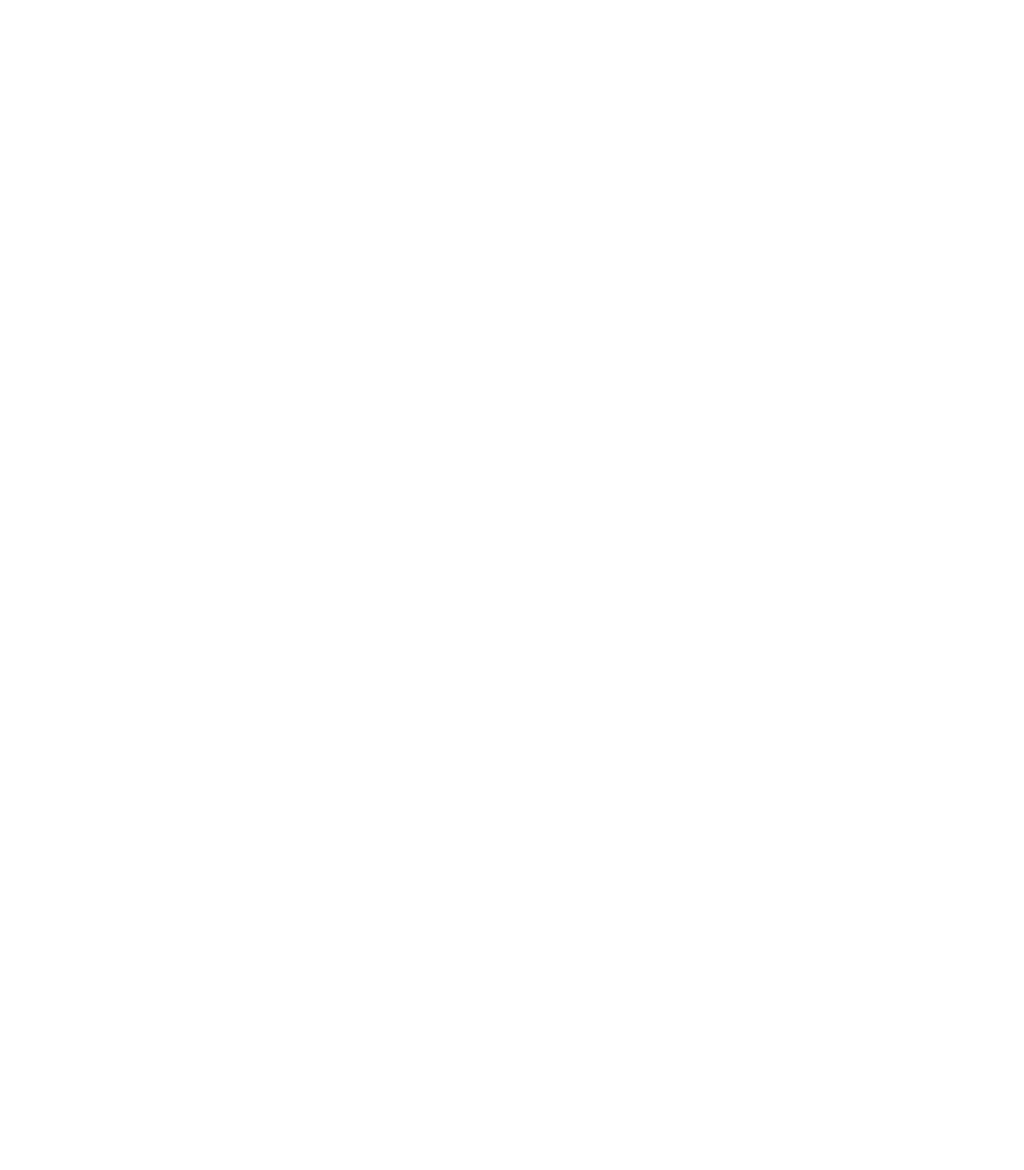
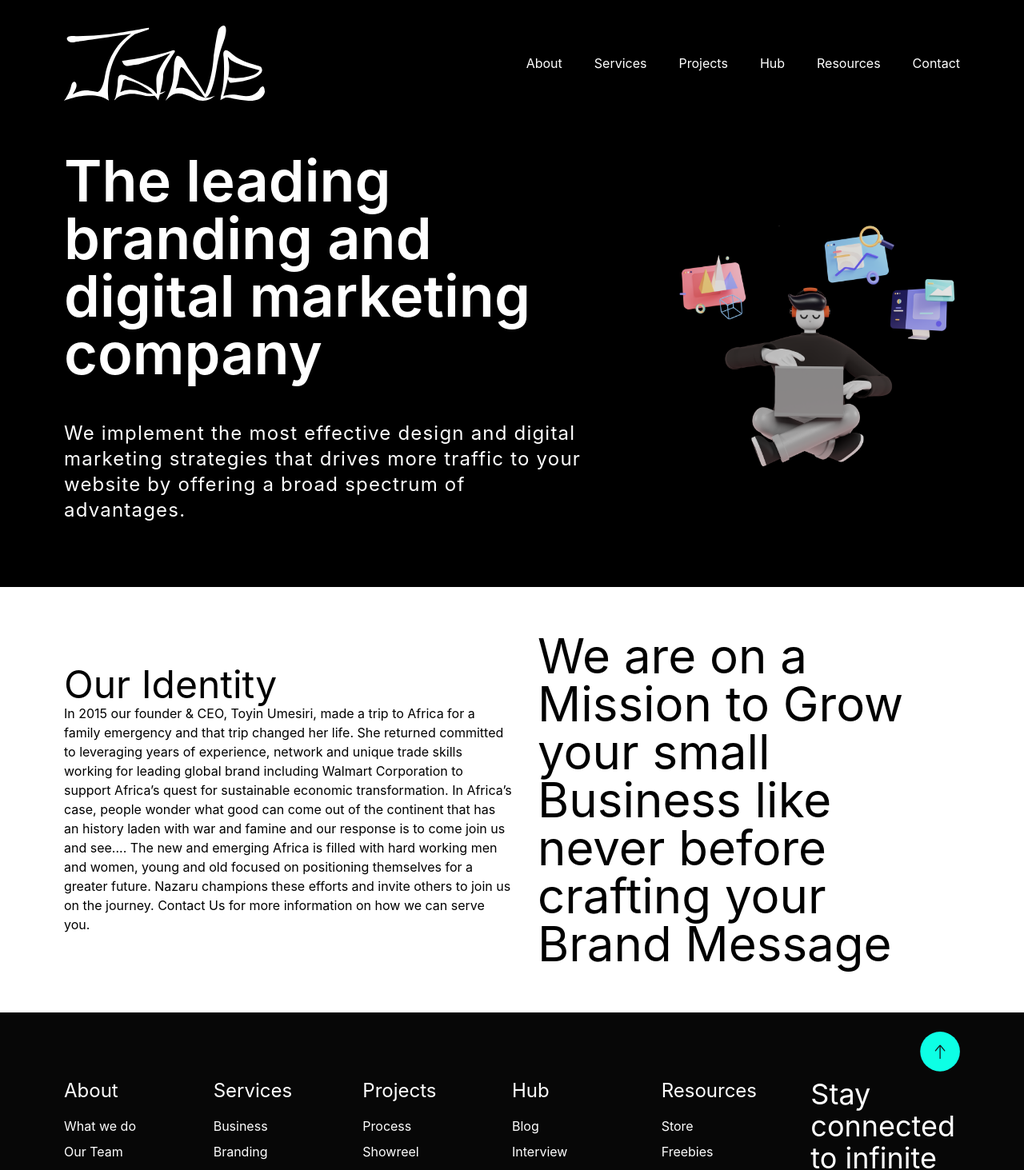
Before and after one commit to jadeoflagos/jademediapro, a Next.js app: page /about in a window 1280 px wide. Shown: the top 1463 px of the page at 80% size. Before the commit the page ends 800 px from the top, so only its background shows below. Built offline with nearby package versions, Linux system fonts and the light colour scheme.

Commit message:
about page

```diff
--- a/components/Navbar.jsx
+++ b/components/Navbar.jsx
@@ -15,7 +15,7 @@
           <a href="/about">About</a>
         </Link>
         <Link href="/services">
-          <a href="/Services">Services</a>
+          <a href="/services">Services</a>
         </Link>
         <Link href="/projects">
           <a href="/Projects">Projects</a>
--- a/pages/about.jsx
+++ b/pages/about.jsx
@@ -1,7 +1,63 @@
+import Image from "next/image";
 import React from "react";
+import Footer from "../components/Footer";
+import Navbar from "../components/Navbar";
 
 const About = () => {
-  return <div></div>;
+  return (
+    <div>
+      <div className="bg-black w-screen min-h-[30rem]">
+        <div>
+          <Navbar textColor="white" />
+        </div>
+        <div className="flex items-center justify-between px-20 text-white py-8">
+          <div className="w-7/12">
+            <p className="text-7xl font-semibold">
+              The leading branding and digital marketing company
+            </p>
+            <p className="py-12 text-2xl tracking-wider">
+              We implement the most effective design and digital marketing
+              strategies that drives more traffic to your website by offering a
+              broad spectrum of advantages.
+            </p>
+          </div>
+          <span className="w-1/12" />
+          <div className="w-4/12 flex items-center justify-center">
+            <Image
+              src="/images/aboutbg.png"
+              alt="Avatar"
+              width={494}
+              height={494}
+            />
+          </div>
+        </div>
+      </div>
+      <div className=" items-center px-20 my-14 grid grid-cols-2">
+        <div>
+          <p className="text-5xl">Our Identity</p>
+          <p>
+            In 2015 our founder & CEO, Toyin Umesiri, made a trip to Africa for
+            a family emergency and that trip changed her life. She returned
+            committed to leveraging years of experience, network and unique
+            trade skills working for leading global brand including Walmart
+            Corporation to support Africa’s quest for sustainable economic
+            transformation. In Africa’s case, people wonder what good can come
+            out of the continent that has an history laden with war and famine
+            and our response is to come join us and see.... The new and emerging
+            Africa is filled with hard working men and women, young and old
+            focused on positioning themselves for a greater future. Nazaru
+            champions these efforts and invite others to join us on the journey.
+            Contact Us for more information on how we can serve you.
+          </p>
+        </div>
+        <p className="text-6xl px-8">
+          We are on a Mission to Grow your small Business like never before
+          crafting your Brand Message
+        </p>
+      </div>
+      <Footer />
+    </div>
+  );
 };
 
 export default About;
--- /dev/null
+++ b/pages/services.jsx
@@ -0,0 +1,7 @@
+import React from "react";
+
+const Services = () => {
+  return <div></div>;
+};
+
+export default Services;
```
Also changed, not shown: public/images/aboutbg.png (added), 1 other file (tests, documents, lock files or other folders).
